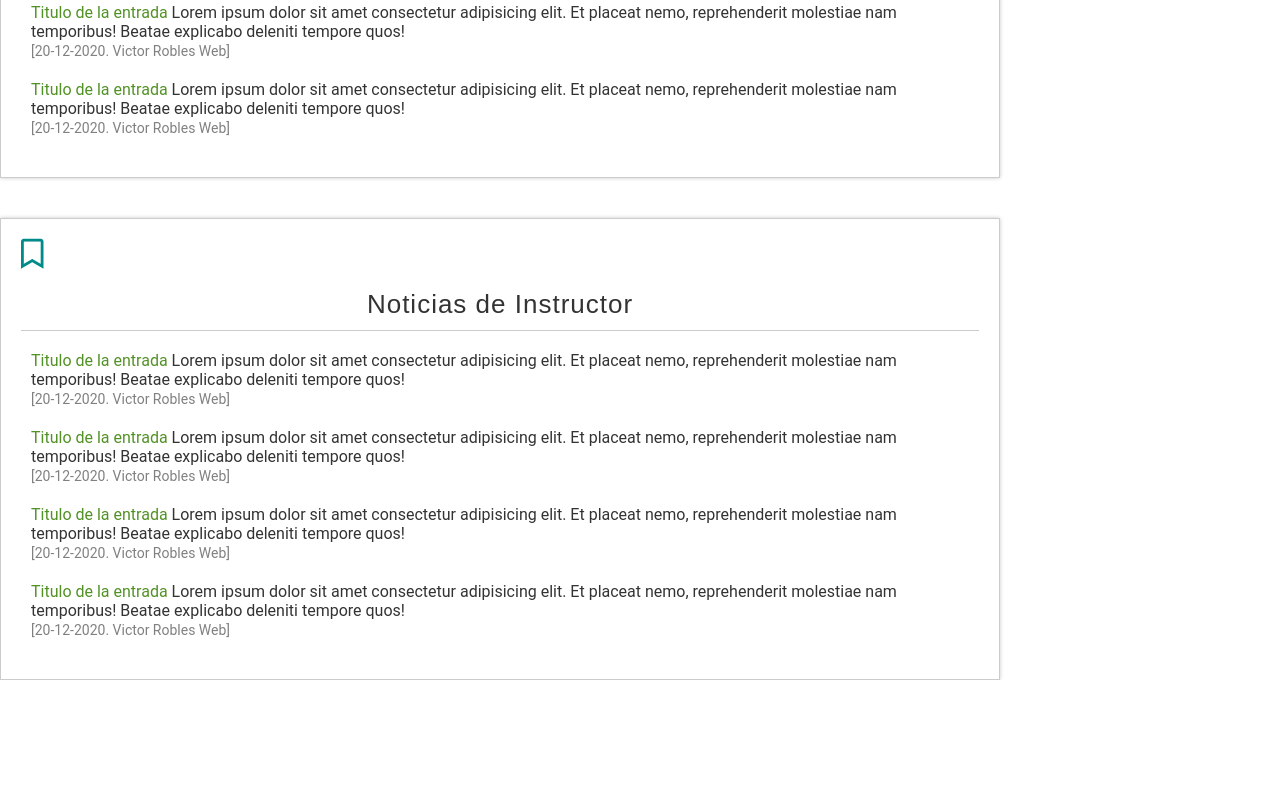
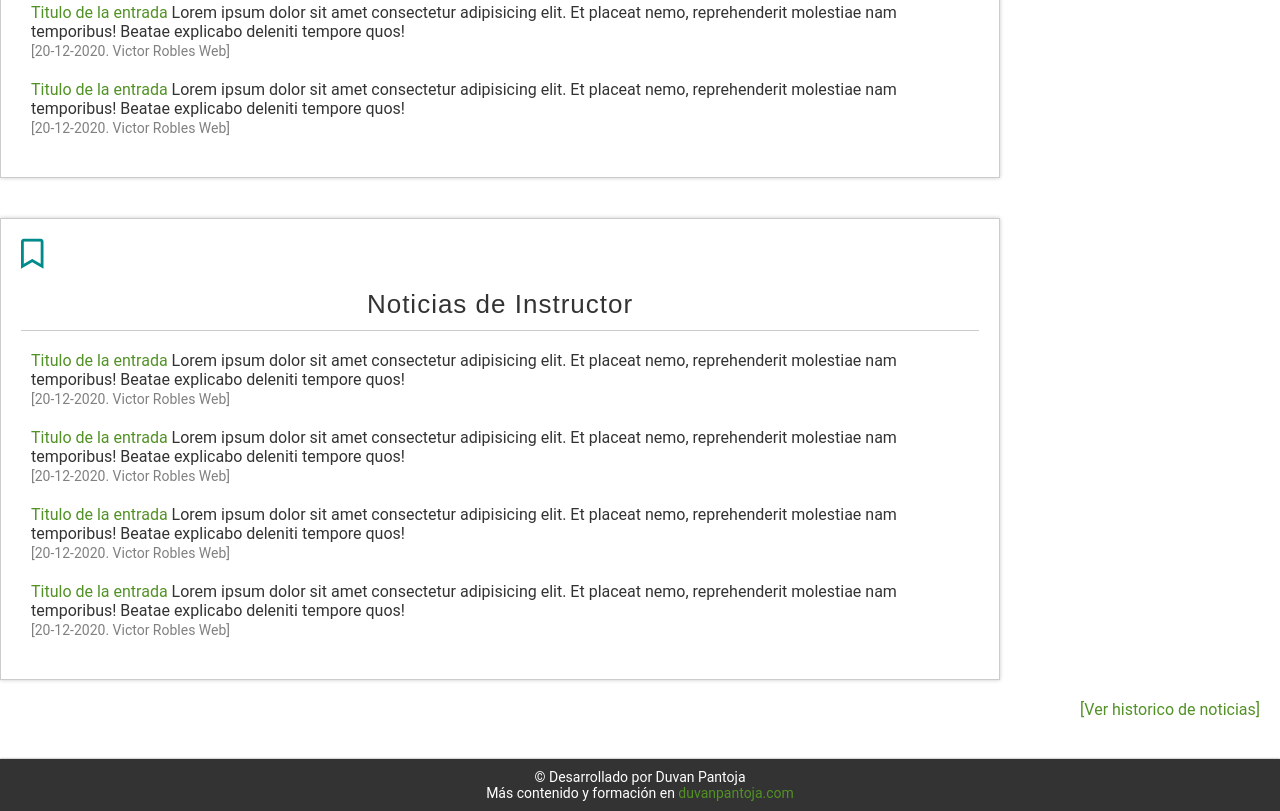
Before and after one commit to dduvanpantoja/MasterCSS, a plain HTML site: page proyecto/index.html in a window 1280 px wide. Shown: the part 1889-2700 px from the top of the page. Before the commit the page ends 2569 px from the top, so only its background shows below. Drawn offline with Linux system fonts and the light colour scheme.

Commit message:
Proyecto terminado

```diff
--- a/proyecto/index.html
+++ b/proyecto/index.html
@@ -134,6 +134,7 @@
         <span class="date">[20-12-2020. Victor Robles Web]</span>
       </article>
     </section>
+  </div>
 
     <!-- SECCION SEGUNDA -->
   <div class="sections">
@@ -167,6 +168,7 @@
         <span class="date">[20-12-2020. Victor Robles Web]</span>
       </article>
     </section>
+  </div>
 
     <!-- SECCION TERCERA -->
   <div class="sections">
@@ -202,5 +204,17 @@
     </section>
   </div>
 
+  <div class="clearfix"></div>
+  <div id="history">
+    <a href="#">[Ver historico de noticias]</a>
+  </div>
+
+  <div class="clearfix"></div>
+  <!-- FOOTER -->
+  <footer id="footer">
+    <p>&copy; Desarrollado por Duvan Pantoja</p>
+    <p>Más contenido y formación en <a href="#">duvanpantoja.com</a></p>
+  </footer>
+
 </body>
 </html>
--- a/proyecto/style.css
+++ b/proyecto/style.css
@@ -267,3 +267,29 @@ button {
   color: gray;
   font-size: 14px;
 }
+
+/* HISTORIAL */
+#history {
+  float: right;
+  margin-top: 20px;
+  margin-right: 20px;
+}
+
+/* FOOTER */
+#footer {
+  width: 100%;
+  margin: 0px auto;
+  text-align: center;
+  margin-top: 40px;
+  background-color: #333;
+  padding: 10px 0px 10px 0px;
+  color: #fff;
+  font-size: 14px;
+  box-shadow: 0px 0px 2px gray;
+
+}
+
+.clearfix {
+  float: none;
+  clear: both;
+}
```
